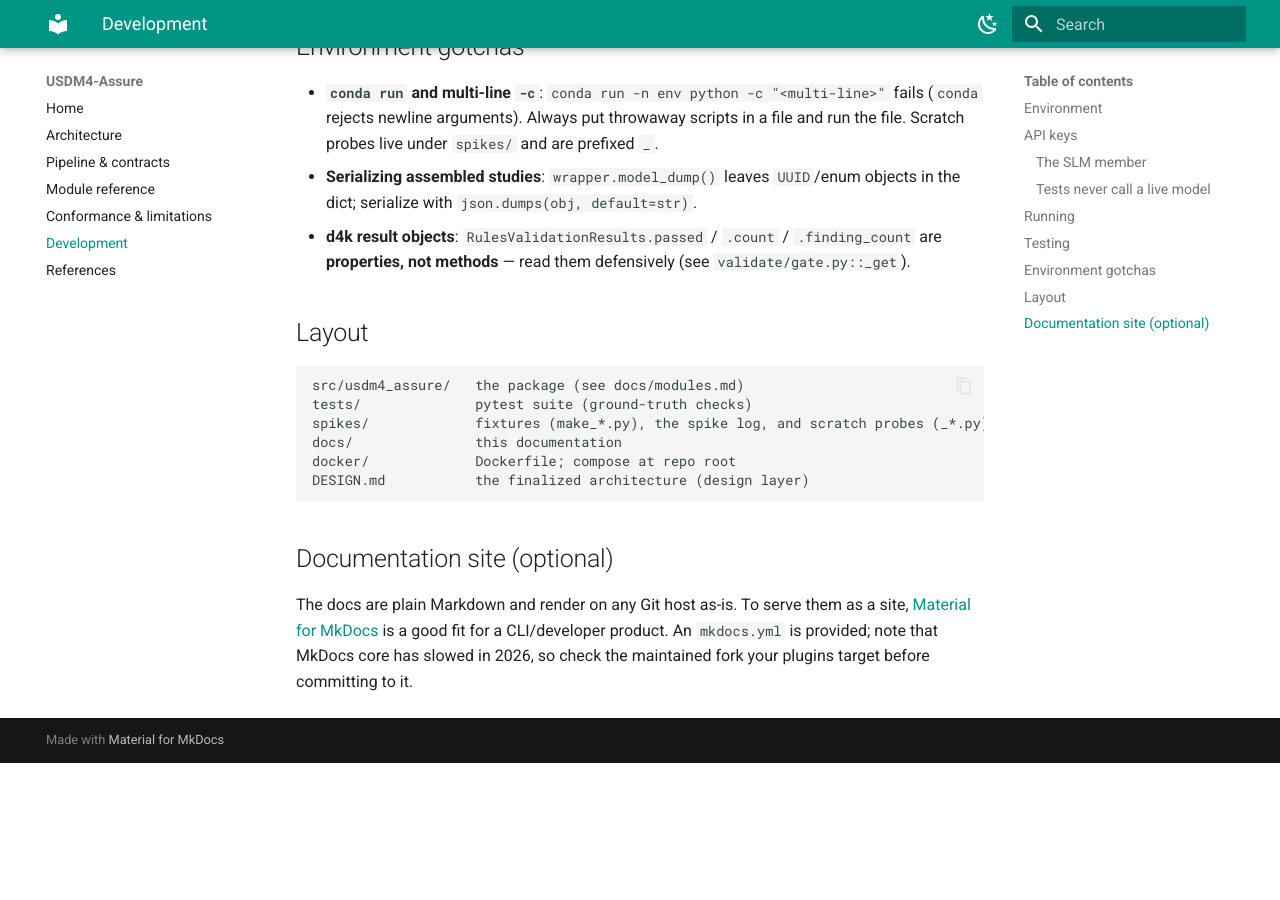
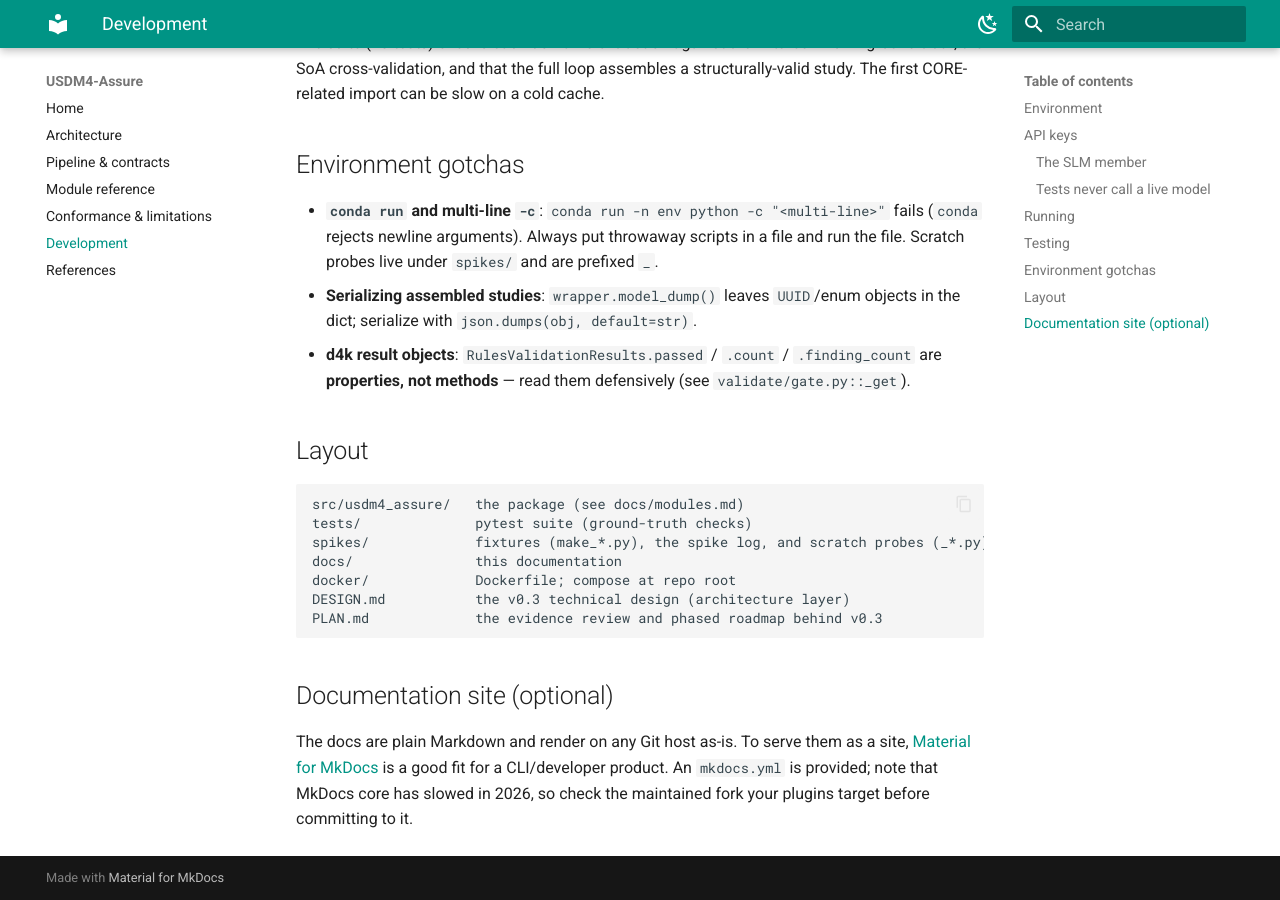
Before and after one commit to Lucifer0190/usdm_4_convertor, an MkDocs documentation site: the page built from docs/development.md, in a window 1280 px wide and 900 px high, scrolled down 2214 px. Built offline with MkDocs 1.6.1 and Material for MkDocs 9.7.7, drawn with Linux system fonts in a browser that asks for light colours; before the commit the page ends 2977 px from its top, so only the background shows below that; some of the changed text lies outside the part shown.

Commit message:
docs: point development.md at PLAN.md and flag the logprobs caveat
Small update, not a rewrite - dev setup instructions were still
accurate. Adds a pointer to PLAN.md alongside DESIGN.md and notes that
logprobs are never load-bearing since Anthropic doesn't return them via
OpenRouter, matching the v0.3 design decision.

Co-Authored-By: Claude Sonnet 5 <noreply@anthropic.com>

````diff
--- a/docs/development.md
+++ b/docs/development.md
@@ -26,6 +26,11 @@ but they unlock additional capability.
 | `OPENROUTER_SLM_MODEL` | The small-model member used with `--slm` (default `meta-llama/llama-3.1-8b-instruct`, ~$0.05/$0.08 per M). See [the SLM note](#the-slm-member) below. |
 | `ANTHROPIC_API_KEY` | Fallback direct-Anthropic path, used only if no OpenRouter key is set. |
 | `CDISC_LIBRARY_API_KEY` | The official CDISC CORE gate (`convert-full --core`) and controlled-terminology lookups. Free to register at the CDISC Library. |
+
+> **v0.3 note:** logprobs are never load-bearing anywhere in this pipeline. OpenRouter
+> accepts a `logprobs` parameter, but not every routed provider returns it — Anthropic does
+> not — so a design that depends on it breaks silently on a model swap. See
+> [`../DESIGN.md`](../DESIGN.md) §4 and [`../PLAN.md`](../PLAN.md) for why.
 
 The LLM resolution order is OpenRouter → direct Anthropic → stub (see `llm/router.py`).
 With a key present, the Claude member joins the Assurance ensemble as an additional
@@ -98,7 +103,8 @@ tests/              pytest suite (ground-truth checks)
 spikes/             fixtures (make_*.py), the spike log, and scratch probes (_*.py)
 docs/               this documentation
 docker/             Dockerfile; compose at repo root
-DESIGN.md           the finalized architecture (design layer)
+DESIGN.md           the v0.3 technical design (architecture layer)
+PLAN.md             the evidence review and phased roadmap behind v0.3
 ```
 
 ## Documentation site (optional)
````
